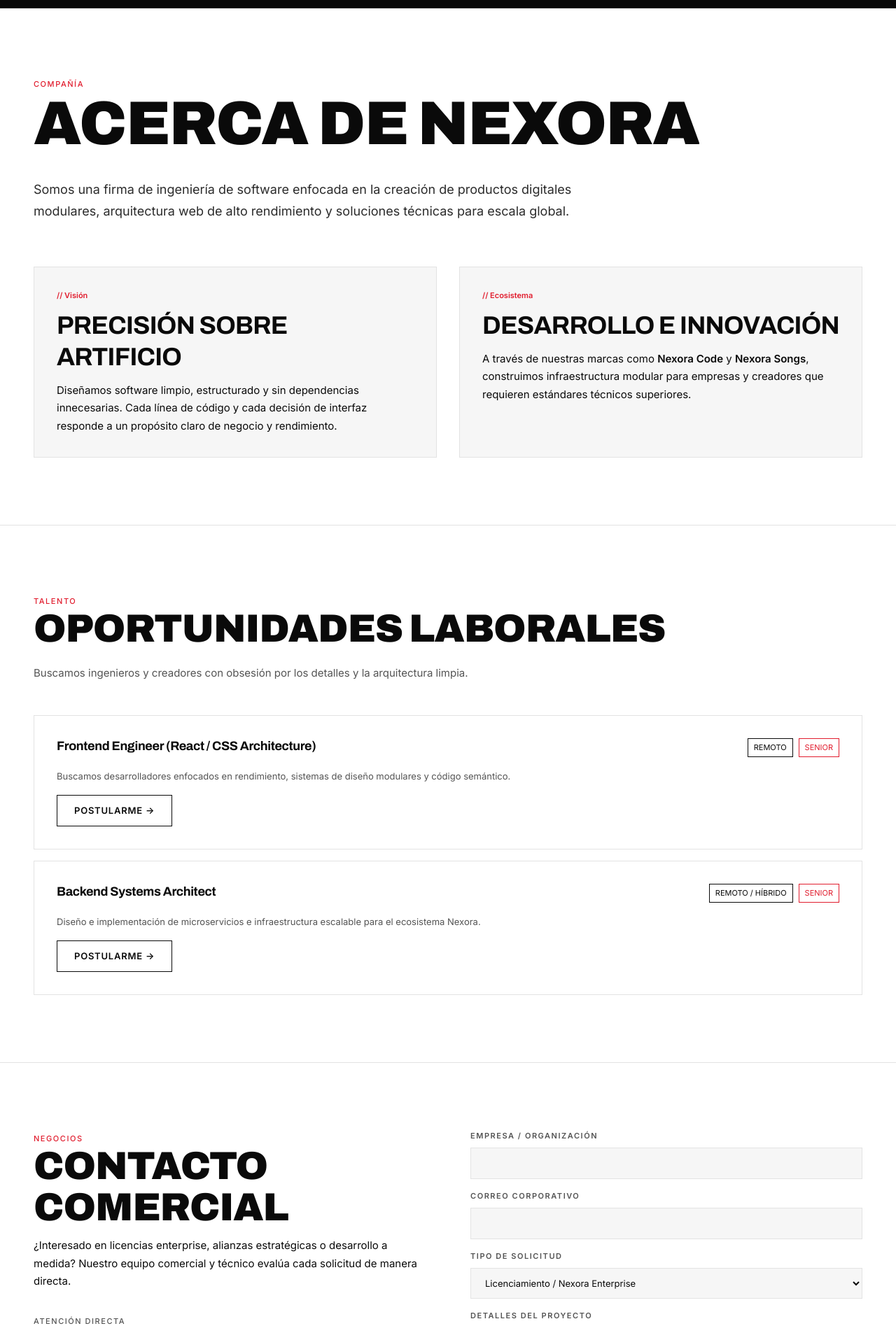
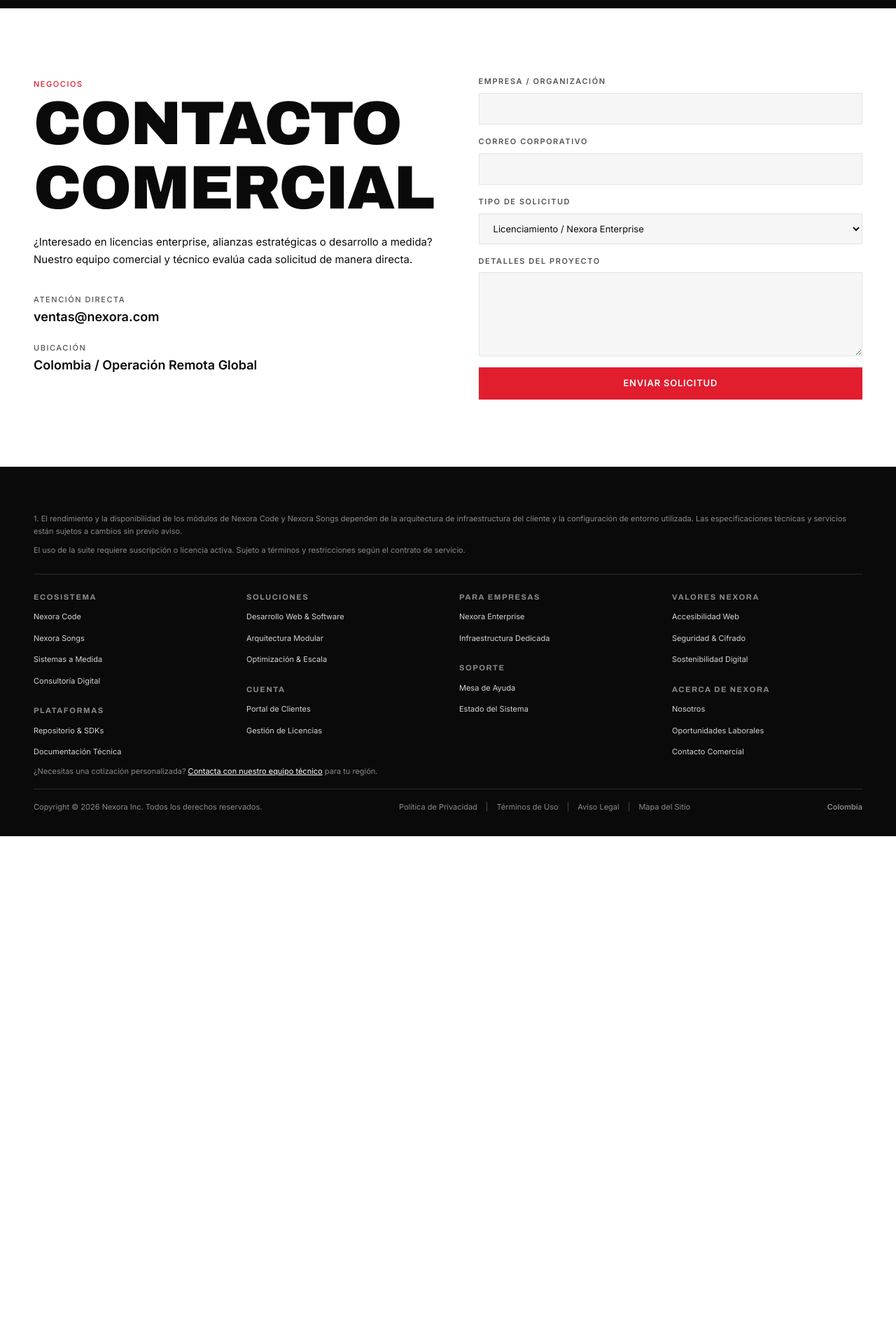
Before and after one commit to SaarmyxCode/NexoraWeb, a React (Vite) app: page /contacto-comercial in a window 1280 px wide. Shown: the part 60-1955 px from the top of the page at 70% size. After the commit the page ends 1255 px from the top, so only its background shows below. Built offline with nearby package versions, Linux system fonts and the light colour scheme.

Commit message:
feat: add application layout, page views and UI animation components

```diff
--- a/src/App.jsx
+++ b/src/App.jsx
@@ -5,6 +5,8 @@
 import { ServicesPage } from './pages/ServicesPage'
 import { ContactPage } from './pages/ContactPage'
 import { AboutPage } from './pages/AboutPage'
+import { CareersPage } from './pages/CareersPage'
+import { CommercialPage } from './pages/CommercialPage'
 import { LegalPage } from './pages/LegalPage'
 
 function App() {
@@ -17,10 +19,10 @@
           <Route path="/servicios" element={<ServicesPage />} />
           <Route path="/contacto" element={<ContactPage />} />
 
-          {/* Rutas para Acerca de Nexora */}
+          {/* Páginas individuales de Acerca de Nexora */}
           <Route path="/nosotros" element={<AboutPage />} />
-          <Route path="/oportunidades-laborales" element={<AboutPage />} />
-          <Route path="/contacto-comercial" element={<AboutPage />} />
+          <Route path="/oportunidades-laborales" element={<CareersPage />} />
+          <Route path="/contacto-comercial" element={<CommercialPage />} />
 
           <Route path="/legal" element={<LegalPage />} />
         </Routes>
--- a/src/pages/AboutPage.jsx
+++ b/src/pages/AboutPage.jsx
@@ -1,37 +1,17 @@
-import { TextReveal, StaggerGrid, StaggerItem, MagneticButton } from '../components/ui/Animations'
+import { TextReveal } from '../components/ui/Animations'
 import '../styles/AboutPage.css'
-
-const JOBS_DATA = [
-  {
-    title: 'Frontend Engineer (React / CSS Architecture)',
-    type: 'Remoto',
-    level: 'Senior',
-    description:
-      'Buscamos desarrolladores enfocados en rendimiento, sistemas de diseño modulares y código semántico.',
-  },
-  {
-    title: 'Backend Systems Architect',
-    type: 'Remoto / Híbrido',
-    level: 'Senior',
-    description:
-      'Diseño e implementación de microservicios e infraestructura escalable para el ecosistema Nexora.',
-  },
-]
 
 export const AboutPage = () => {
   return (
-    <div className="about-page">
-      {/* SECCIÓN 1: NOSOTROS */}
-      <section id="nosotros" className="section about-hero">
+    <section className="section about-hero">
       <div className="container">
         <span className="eyebrow eyebrow--accent">Compañía</span>
         <h1 className="h1 about-hero__title">
-            <TextReveal>Acerca de Nexora</TextReveal>
+          <TextReveal>Nosotros</TextReveal>
         </h1>
         <p className="about-hero__lead">
           Somos una firma de ingeniería de software enfocada en la creación de productos digitales
-            modulares, arquitectura web de alto rendimiento y soluciones técnicas para escala
-            global.
+          modulares, arquitectura web de alto rendimiento y soluciones técnicas para escala global.
         </p>
 
         <div className="about-grid">
@@ -39,8 +19,8 @@
             <span className="about-card__tag">// Visión</span>
             <h2 className="h3">Precisión sobre artificio</h2>
             <p>
-                Diseñamos software limpio, estructurado y sin dependencias innecesarias. Cada línea
-                de código y cada decisión de interfaz responde a un propósito claro de negocio y
+              Diseñamos software limpio, estructurado y sin dependencias innecesarias. Cada línea de
+              código y cada decisión de interfaz responde a un propósito claro de negocio y
               rendimiento.
             </p>
           </div>
@@ -57,105 +37,5 @@
         </div>
       </div>
     </section>
-
-      <hr className="hr" />
-
-      {/* SECCIÓN 2: OPORTUNIDADES LABORALES */}
-      <section id="oportunidades-laborales" className="section careers">
-        <div className="container">
-          <div className="careers__header">
-            <span className="eyebrow eyebrow--accent">Talento</span>
-            <h2 className="h2">
-              <TextReveal>Oportunidades Laborales</TextReveal>
-            </h2>
-            <p className="careers__sub">
-              Buscamos ingenieros y creadores con obsesión por los detalles y la arquitectura
-              limpia.
-            </p>
-          </div>
-
-          <StaggerGrid className="careers__list">
-            {JOBS_DATA.map((job, i) => (
-              <StaggerItem key={i}>
-                <div className="job-card">
-                  <div className="job-card__header">
-                    <h3 className="h4">{job.title}</h3>
-                    <div className="job-card__tags">
-                      <span className="job-tag">{job.type}</span>
-                      <span className="job-tag job-tag--accent">{job.level}</span>
-                    </div>
-                  </div>
-                  <p className="job-card__desc">{job.description}</p>
-                  <MagneticButton>
-                    <a href="#contacto-comercial" className="btn btn--outline">
-                      Postularme &rarr;
-                    </a>
-                  </MagneticButton>
-                </div>
-              </StaggerItem>
-            ))}
-          </StaggerGrid>
-        </div>
-      </section>
-
-      <hr className="hr" />
-
-      {/* SECCIÓN 3: CONTACTO COMERCIAL */}
-      <section id="contacto-comercial" className="section commercial-contact">
-        <div className="container commercial-contact__grid">
-          <div className="commercial-contact__info">
-            <span className="eyebrow eyebrow--accent">Negocios</span>
-            <h2 className="h2">
-              <TextReveal>Contacto Comercial</TextReveal>
-            </h2>
-            <p>
-              ¿Interesado en licencias enterprise, alianzas estratégicas o desarrollo a medida?
-              Nuestro equipo comercial y técnico evalúa cada solicitud de manera directa.
-            </p>
-            <div className="commercial-details">
-              <div className="commercial-detail-item">
-                <span className="eyebrow">Atención Directa</span>
-                <p>ventas@nexora.com</p>
-              </div>
-              <div className="commercial-detail-item">
-                <span className="eyebrow">Ubicación</span>
-                <p>Colombia / Operación Remota Global</p>
-              </div>
-            </div>
-          </div>
-
-          <form className="contact__form" onSubmit={(e) => e.preventDefault()}>
-            <div className="form__group">
-              <label className="form__label">Empresa / Organización</label>
-              <input type="text" className="form__input" required />
-            </div>
-
-            <div className="form__group">
-              <label className="form__label">Correo Corporativo</label>
-              <input type="email" className="form__input" required />
-            </div>
-
-            <div className="form__group">
-              <label className="form__label">Tipo de Solicitud</label>
-              <select className="form__input" defaultValue="licensing">
-                <option value="licensing">Licenciamiento / Nexora Enterprise</option>
-                <option value="development">Desarrollo de Sistemas a Medida</option>
-                <option value="careers">Postulación / Talent Pool</option>
-                <option value="other">Otro asunto comercial</option>
-              </select>
-            </div>
-
-            <div className="form__group">
-              <label className="form__label">Detalles del Proyecto</label>
-              <textarea className="form__textarea" required></textarea>
-            </div>
-
-            <button type="submit" className="btn btn--primary">
-              Enviar Solicitud
-            </button>
-          </form>
-        </div>
-      </section>
-    </div>
   )
 }
--- /dev/null
+++ b/src/pages/CareersPage.jsx
@@ -0,0 +1,59 @@
+import { TextReveal, StaggerGrid, StaggerItem, MagneticButton } from '../components/ui/Animations'
+import '../styles/AboutPage.css'
+
+const JOBS_DATA = [
+  {
+    title: 'Frontend Engineer (React / CSS Architecture)',
+    type: 'Remoto',
+    level: 'Senior',
+    description:
+      'Buscamos desarrolladores enfocados en rendimiento, sistemas de diseño modulares y código semántico.',
+  },
+  {
+    title: 'Backend Systems Architect',
+    type: 'Remoto / Híbrido',
+    level: 'Senior',
+    description:
+      'Diseño e implementación de microservicios e infraestructura escalable para el ecosistema Nexora.',
+  },
+]
+
+export const CareersPage = () => {
+  return (
+    <section className="section careers">
+      <div className="container">
+        <div className="careers__header">
+          <span className="eyebrow eyebrow--accent">Talento</span>
+          <h1 className="h1">
+            <TextReveal>Oportunidades Laborales</TextReveal>
+          </h1>
+          <p className="careers__sub">
+            Buscamos ingenieros y creadores con obsesión por los detalles y la arquitectura limpia.
+          </p>
+        </div>
+
+        <StaggerGrid className="careers__list">
+          {JOBS_DATA.map((job, i) => (
+            <StaggerItem key={i}>
+              <div className="job-card">
+                <div className="job-card__header">
+                  <h3 className="h4">{job.title}</h3>
+                  <div className="job-card__tags">
+                    <span className="job-tag">{job.type}</span>
+                    <span className="job-tag job-tag--accent">{job.level}</span>
+                  </div>
+                </div>
+                <p className="job-card__desc">{job.description}</p>
+                <MagneticButton>
+                  <a href="/contacto-comercial" className="btn btn--outline">
+                    Postularme &rarr;
+                  </a>
+                </MagneticButton>
+              </div>
+            </StaggerItem>
+          ))}
+        </StaggerGrid>
+      </div>
+    </section>
+  )
+}
--- /dev/null
+++ b/src/pages/CommercialPage.jsx
@@ -0,0 +1,62 @@
+import { TextReveal } from '../components/ui/Animations'
+import '../styles/AboutPage.css'
+
+export const CommercialPage = () => {
+  return (
+    <section className="section commercial-contact">
+      <div className="container commercial-contact__grid">
+        <div className="commercial-contact__info">
+          <span className="eyebrow eyebrow--accent">Negocios</span>
+          <h1 className="h1">
+            <TextReveal>Contacto Comercial</TextReveal>
+          </h1>
+          <p>
+            ¿Interesado en licencias enterprise, alianzas estratégicas o desarrollo a medida?
+            Nuestro equipo comercial y técnico evalúa cada solicitud de manera directa.
+          </p>
+          <div className="commercial-details">
+            <div className="commercial-detail-item">
+              <span className="eyebrow">Atención Directa</span>
+              <p>ventas@nexora.com</p>
+            </div>
+            <div className="commercial-detail-item">
+              <span className="eyebrow">Ubicación</span>
+              <p>Colombia / Operación Remota Global</p>
+            </div>
+          </div>
+        </div>
+
+        <form className="contact__form" onSubmit={(e) => e.preventDefault()}>
+          <div className="form__group">
+            <label className="form__label">Empresa / Organización</label>
+            <input type="text" className="form__input" required />
+          </div>
+
+          <div className="form__group">
+            <label className="form__label">Correo Corporativo</label>
+            <input type="email" className="form__input" required />
+          </div>
+
+          <div className="form__group">
+            <label className="form__label">Tipo de Solicitud</label>
+            <select className="form__input" defaultValue="licensing">
+              <option value="licensing">Licenciamiento / Nexora Enterprise</option>
+              <option value="development">Desarrollo de Sistemas a Medida</option>
+              <option value="careers">Postulación / Talent Pool</option>
+              <option value="other">Otro asunto comercial</option>
+            </select>
+          </div>
+
+          <div className="form__group">
+            <label className="form__label">Detalles del Proyecto</label>
+            <textarea className="form__textarea" required></textarea>
+          </div>
+
+          <button type="submit" className="btn btn--primary">
+            Enviar Solicitud
+          </button>
+        </form>
+      </div>
+    </section>
+  )
+}
```
Lines whose indentation alone changed are shown as unchanged.
